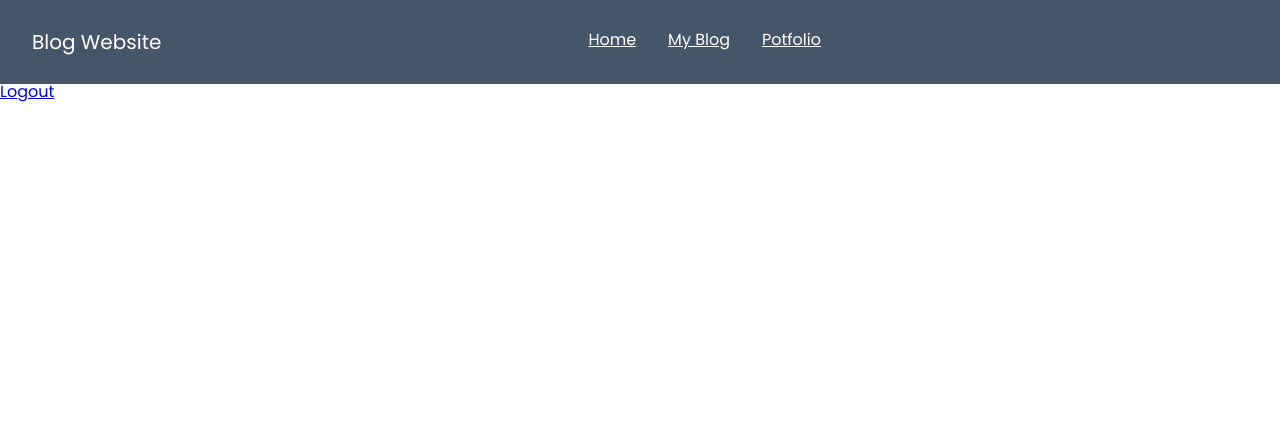
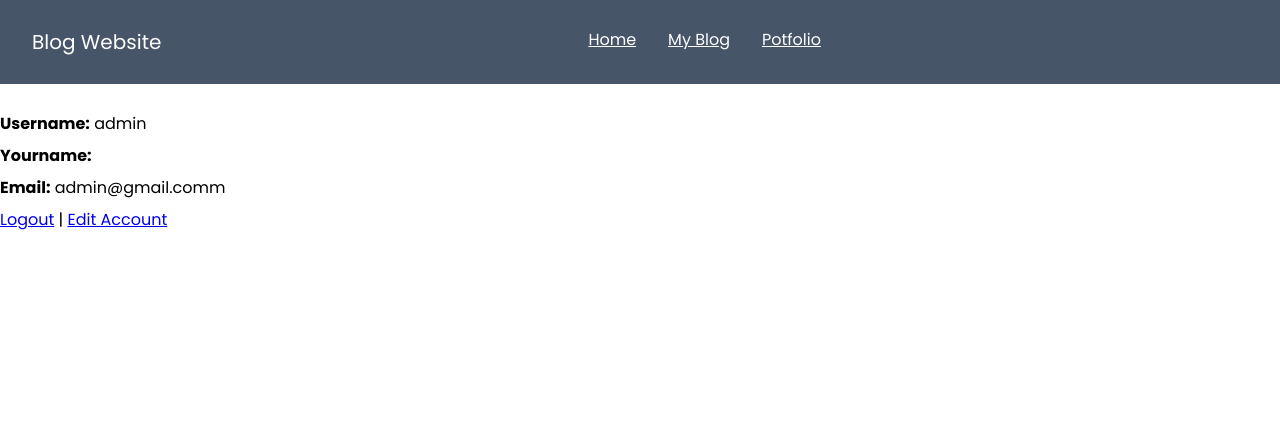
Before and after one commit to ninhduyhuy24022001/Blog-Website, a Django app: page /myaccount/ in a window 1280 px wide. Shown: the top 429 px of the page. Run offline with Django 4.2, Linux system fonts and the light colour scheme; a user stored in the database is signed in.

Commit message:
myaccount_editaccount_page

```diff
--- a/core/models.py
+++ b/core/models.py
@@ -6,3 +6,6 @@
     mobile = models.CharField(max_length=15, blank=True, null=True, unique=True)
     intro = models.TextField(max_length=255, blank=True, null=True)
     profile = models.TextField(max_length=2000, blank=True, null=True)
+
+    def get_full_name(self):
+        return f"{self.first_name} {self.last_name}"
--- a/core/templates/core/myaccount.html
+++ b/core/templates/core/myaccount.html
@@ -5,10 +5,19 @@
     <link rel="stylesheet" href="/static/css/authentication.css"/>
 {% endblock %}
 
-{% block title %}Login{% endblock %}
+{% block title %}Your Profile{% endblock %}
 
 {% block content %}
     <main class="myaccount">
-        <a href="{% url 'core:logout' %}">Logout</a>
+        <div class="mt-2">
+            <p class="mt-1"><strong>Username:</strong> {{ request.user.username }}<p>
+            <p class="mt-1"><strong>Yourname:</strong> {{ request.user.get_full_name }}</p>
+            <p class="mt-1"><strong>Email:</strong> {{ request.user.email }}</p>
+        </div>
+
+        <div class="mt-1">
+            <a href="{% url 'core:logout' %}">Logout</a> |
+            <a href="{% url 'core:edit_account' %}">Edit Account</a>
+        <div>
     </main>
 {% endblock %}
--- a/core/urls.py
+++ b/core/urls.py
@@ -11,5 +11,6 @@
     path('signup/', views.signup, name='signup'),
     path('login/', views.login, name='login'),
     path('myaccount/', views.myaccount, name='myaccount'),
-    path('logout/', auth_views.LogoutView.as_view(), name='logout')
+    path('logout/', auth_views.LogoutView.as_view(), name='logout'),
+    path('edit_account/', views.edit_account, name='edit_account'),
 ]
--- a/core/views.py
+++ b/core/views.py
@@ -48,3 +48,19 @@
 def myaccount(request):
 
     return render(request, 'core/myaccount.html')
+
+def edit_account(request):
+    if request.method == "POST":
+        first_name = request.POST.get('first_name', '')
+        last_name = request.POST.get('last_name', '')
+        email = request.POST.get('email', '')
+
+        request.user.first_name = first_name
+        request.user.last_name = last_name
+        request.user.email = email
+
+        request.user.save()
+
+        return redirect('/myaccount/')
+
+    return render(request, 'core/edit_account.html')
--- a/static/css/authentication.css
+++ b/static/css/authentication.css
@@ -32,23 +32,6 @@
     border-radius: 0.5rem;
     width: 100%;
 }
-
-.mt-1 {
-    margin-top: 1rem;
-}
-
-.mt-2 {
-    margin-top: 2rem;
-}
-
-.mt-3 {
-    margin-top: 3rem;
-}
-
-.mt-4 {
-    margin-top: 4rem;
-}
-
 /* signup */
 
 .name-form {
--- a/static/css/base.css
+++ b/static/css/base.css
@@ -83,3 +83,19 @@
 .footer-second a {
     color: white;
 }
+
+.mt-1 {
+    margin-top: 1rem;
+}
+
+.mt-2 {
+    margin-top: 2rem;
+}
+
+.mt-3 {
+    margin-top: 3rem;
+}
+
+.mt-4 {
+    margin-top: 4rem;
+}
```
Also changed, not shown: core/templates/core/edit_account.html (added, +36 -0 lines).
